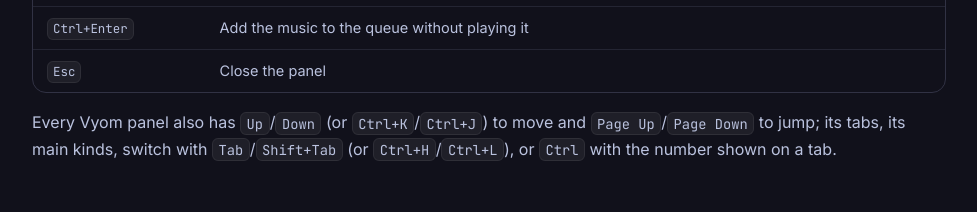
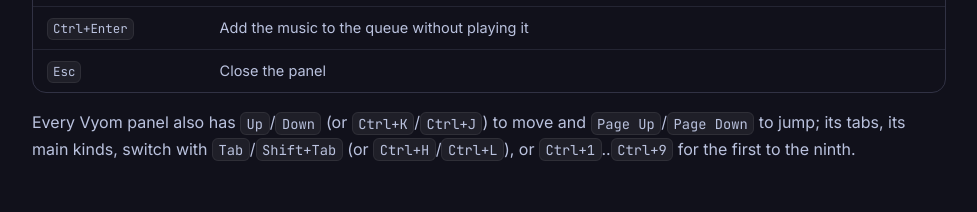
Before and after one commit to Theyashsawarkar/raga, a plain HTML site: page docs/index.html in a window 1280 px wide. Shown: the part 2871-3083 px from the top of the page, without its empty margins (290-1267 px from the left). Drawn offline with Linux system fonts and the light colour scheme.

Commit message:
README: Ctrl+1..9 for tabs (tabs no longer show a number)
Co-Authored-By: Claude Opus 5.5 <noreply@anthropic.com>

```diff
--- a/docs/index.html
+++ b/docs/index.html
@@ -52,7 +52,7 @@ rm -rf ~/.local/share/vyom/plugins/raga &amp;&amp; vyom reload          # uninst
 <h2 id="usage"><a class="anchor" href="#usage">#</a>Usage</h2>
 <p>Open it with <code>vyom raga</code> (or your key). Type to search; the footer always shows the keys for what's selected.</p>
 <div class="table"><table><thead><tr><th>Key</th><th>Action</th></tr></thead><tbody><tr><td><code>Enter</code></td><td>Play the selected result (music: in nāda, or MPD via rmpc; video: in mpv)</td></tr><tr><td><code>Shift+Enter</code></td><td>Play it the other way (as video / as music)</td></tr><tr><td><code>Ctrl+Enter</code></td><td>Add the music to the queue without playing it</td></tr><tr><td><code>Esc</code></td><td>Close the panel</td></tr></tbody></table></div>
-<p>Every Vyom panel also has <code>Up</code>/<code>Down</code> (or <code>Ctrl+K</code>/<code>Ctrl+J</code>) to move and <code>Page Up</code>/<code>Page Down</code> to jump; its tabs, its main kinds, switch with <code>Tab</code>/<code>Shift+Tab</code> (or <code>Ctrl+H</code>/<code>Ctrl+L</code>), or <code>Ctrl</code> with the number shown on a tab.</p>
+<p>Every Vyom panel also has <code>Up</code>/<code>Down</code> (or <code>Ctrl+K</code>/<code>Ctrl+J</code>) to move and <code>Page Up</code>/<code>Page Down</code> to jump; its tabs, its main kinds, switch with <code>Tab</code>/<code>Shift+Tab</code> (or <code>Ctrl+H</code>/<code>Ctrl+L</code>), or <code>Ctrl+1</code>..<code>Ctrl+9</code> for the first to the ninth.</p>
 <h2 id="configuration"><a class="anchor" href="#configuration">#</a>Configuration</h2>
 <p>Everything is optional, in <code>~/.config/vyom/config.toml</code> under <code>[plugin.raga]</code>:</p>
 <div class="table"><table><thead><tr><th>Setting</th><th>Default</th><th>What it does</th></tr></thead><tbody><tr><td><code>mode</code></td><td>music</td><td>Music or video to start in</td></tr><tr><td><code>nada_command</code></td><td>nada</td><td>The music player music goes to (empty: use rmpc)</td></tr><tr><td><code>player_command</code></td><td>(none)</td><td>With rmpc: opened after music starts (e.g. your rmpc launcher)</td></tr></tbody></table></div>
```
Also changed, not shown: 1 other file.
